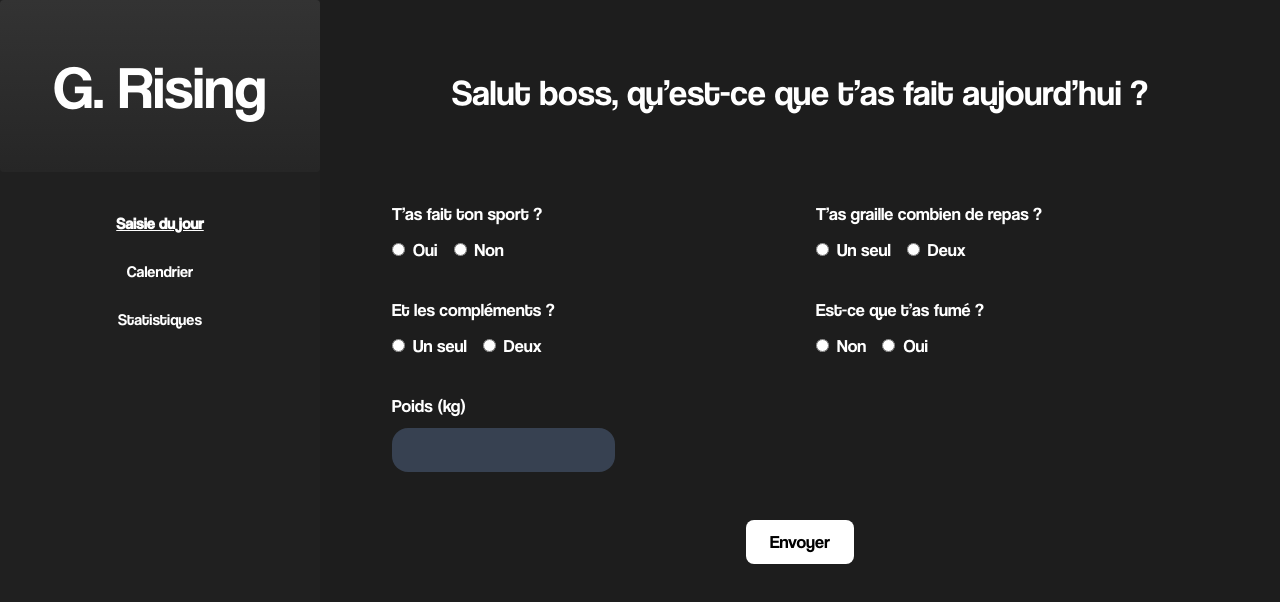
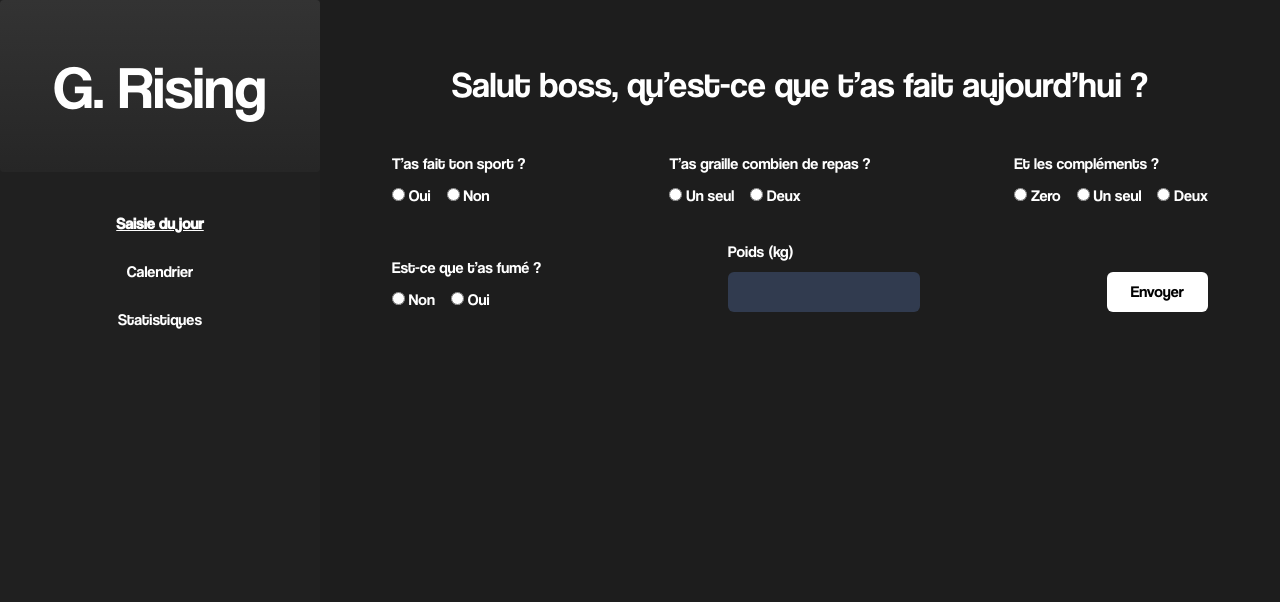
Before and after one commit to GBuard/g-rising, a React (Create React App) app in the folder client/: page / in a window 1280 px wide. Shown: the top 602 px of the page. Built offline with nearby package versions, Linux system fonts and the light colour scheme.

Commit message:
Background image test

```diff
--- a/client/src/index.css
+++ b/client/src/index.css
@@ -5,3 +5,48 @@ body {
 @tailwind base;
 @tailwind components;
 @tailwind utilities;
+
+@layer utilities {
+    .card-glass {
+        @apply rounded-xl p-6 text-center flex flex-col items-center justify-center shadow-lg backdrop-blur-md bg-white/5 border border-white/10;
+    }
+
+    .animate-fade-in {
+        animation: fadeIn 0.4s ease-out forwards;
+        opacity: 0;
+        transform: translateY(10px);
+    }
+
+    @keyframes fadeIn {
+        to {
+            opacity: 1;
+            transform: translateY(0);
+        }
+    }
+}
+
+.bg-animated {
+    background: linear-gradient(-45deg, #1d1d1d, #2c2c2c, #1d1d1d, #1d1d1d);
+    background-size: 400% 400%;
+    animation: bgGradient 20s ease infinite;
+}
+
+@keyframes bgGradient {
+    0% {
+        background-position: 0% 50%;
+    }
+    50% {
+        background-position: 100% 50%;
+    }
+    100% {
+        background-position: 0% 50%;
+    }
+}
+
+.bg-image {
+    background-image: url("/bg.jpg");
+    background-size: cover;
+    background-position: center;
+    background-repeat: no-repeat;
+    background-attachment: fixed;
+}
--- a/client/src/pages/SaisieDuJour.jsx
+++ b/client/src/pages/SaisieDuJour.jsx
@@ -1,48 +1,85 @@
-// SaisieDuJour.jsx
 import { useState } from "react";
 
 export default function SaisieDuJour() {
-    const [form, setForm] = useState({
-        sport: "",
-        repas: "",
-        complements: "",
-        cannabis: "",
-        poids: "",
+    const [sport, setSport] = useState(null);
+    const [repas, setRepas] = useState(null);
+    const [complements, setComplements] = useState(null);
+    const [cannabis, setCannabis] = useState(null);
+    const [poids, setPoids] = useState("");
+
+    const handleSubmit = async (e) => {
+        e.preventDefault();
+
+        if (
+            sport === null ||
+            repas === null ||
+            complements === null ||
+            cannabis === null ||
+            poids === ""
+        ) {
+            alert("Merci de remplir tous les champs !");
+            return;
+        }
+
+        const entry = {
+            date: new Date(), // Ajout de la date du jour
+            sport,
+            repas: parseInt(repas),
+            complements: parseInt(complements),
+            cannabis,
+            poids: parseFloat(poids),
+        };
+
+        try {
+            const res = await fetch("http://localhost:5000/api/entry", {
+                method: "POST",
+                headers: {
+                    "Content-Type": "application/json",
+                },
+                body: JSON.stringify(entry),
             });
 
-    const handleChange = (field, value) => {
-        setForm({ ...form, [field]: value });
-    };
-
-    const handleSubmit = (e) => {
-        e.preventDefault();
-        // ici tu envoies ton form avec fetch ou axios
-        console.log(form);
+            if (res.ok) {
+                alert("Données envoyées !");
+                // reset form
+                setSport(null);
+                setRepas(null);
+                setComplements(null);
+                setCannabis(null);
+                setPoids("");
+            } else {
+                alert("Erreur lors de l'envoi.");
+            }
+        } catch (error) {
+            alert("Erreur serveur.");
+            console.error(error);
+        }
     };
 
     return (
-        <div className="min-h-screen bg-[#1D1D1D] text-white p-10 flex flex-col items-center font-[Coolvetica]">
-            <h1 className="text-4xl mb-10 text-center">
+        <div className="min-h-screen bg-[#1D1D1D] text-white px-10 py-8">
+            <h2 className="text-3xl md:text-4xl text-center mb-12">
                 Salut boss, qu’est-ce que t’as fait aujourd’hui ?
-            </h1>
+            </h2>
 
             <form
                 onSubmit={handleSubmit}
-                className="w-full max-w-6xl grid grid-cols-1 md:grid-cols-2 gap-8 text-lg mt-12"
+                className="space-y-8 max-w-4xl mx-auto"
             >
-                {/* SPORT */}
-                <div>
-                    <p className="mb-2">T’as fait ton sport ?</p>
+                {/* LIGNE 1 */}
+                <div className="flex flex-col md:flex-row justify-between gap-8">
+                    {/* Sport */}
+                    <div className="flex flex-col space-y-2">
+                        <label className="">T’as fait ton sport ?</label>
                         <div className="flex gap-4">
                             <label>
                                 <input
                                     type="radio"
                                     name="sport"
                                     value="true"
-                                checked={form.sport === "true"}
-                                onChange={() => handleChange("sport", "true")}
-                                className="mr-2"
-                            />
+                                    checked={sport === true}
+                                    onChange={() => setSport(true)}
+                                />{" "}
                                 Oui
                             </label>
                             <label>
@@ -50,28 +87,28 @@ export default function SaisieDuJour() {
                                     type="radio"
                                     name="sport"
                                     value="false"
-                                checked={form.sport === "false"}
-                                onChange={() => handleChange("sport", "false")}
-                                className="mr-2"
-                            />
+                                    checked={sport === false}
+                                    onChange={() => setSport(false)}
+                                />{" "}
                                 Non
                             </label>
                         </div>
                     </div>
 
-                {/* REPAS */}
-                <div>
-                    <p className="mb-2">T’as graille combien de repas ?</p>
+                    {/* Repas */}
+                    <div className="flex flex-col space-y-2">
+                        <label className="">
+                            T’as graille combien de repas ?
+                        </label>
                         <div className="flex gap-4">
                             <label>
                                 <input
                                     type="radio"
                                     name="repas"
                                     value="1"
-                                checked={form.repas === "1"}
-                                onChange={() => handleChange("repas", "1")}
-                                className="mr-2"
-                            />
+                                    checked={repas === "1"}
+                                    onChange={(e) => setRepas(e.target.value)}
+                                />{" "}
                                 Un seul
                             </label>
                             <label>
@@ -79,30 +116,40 @@ export default function SaisieDuJour() {
                                     type="radio"
                                     name="repas"
                                     value="2"
-                                checked={form.repas === "2"}
-                                onChange={() => handleChange("repas", "2")}
-                                className="mr-2"
-                            />
+                                    checked={repas === "2"}
+                                    onChange={(e) => setRepas(e.target.value)}
+                                />{" "}
                                 Deux
                             </label>
                         </div>
                     </div>
 
-                {/* COMPLÉMENTS */}
-                <div>
-                    <p className="mb-2">Et les compléments ?</p>
+                    {/* Compléments */}
+                    <div className="flex flex-col space-y-2">
+                        <label className="">Et les compléments ?</label>
                         <div className="flex gap-4">
                             <label>
                                 <input
                                     type="radio"
                                     name="complements"
+                                    value="0"
+                                    checked={complements === "0"}
+                                    onChange={(e) =>
+                                        setComplements(e.target.value)
+                                    }
+                                />{" "}
+                                Zero
+                            </label>
+                            <label>
+                                <input
+                                    type="radio"
+                                    name="complements"
                                     value="1"
-                                checked={form.complements === "1"}
-                                onChange={() =>
-                                    handleChange("complements", "1")
+                                    checked={complements === "1"}
+                                    onChange={(e) =>
+                                        setComplements(e.target.value)
                                     }
-                                className="mr-2"
-                            />
+                                />{" "}
                                 Un seul
                             </label>
                             <label>
@@ -110,32 +157,31 @@ export default function SaisieDuJour() {
                                     type="radio"
                                     name="complements"
                                     value="2"
-                                checked={form.complements === "2"}
-                                onChange={() =>
-                                    handleChange("complements", "2")
+                                    checked={complements === "2"}
+                                    onChange={(e) =>
+                                        setComplements(e.target.value)
                                     }
-                                className="mr-2"
-                            />
+                                />{" "}
                                 Deux
                             </label>
                         </div>
                     </div>
+                </div>
 
-                {/* CANNABIS */}
-                <div>
-                    <p className="mb-2">Est-ce que t’as fumé ?</p>
+                {/* LIGNE 2 */}
+                <div className="flex flex-col md:flex-row justify-between gap-8 items-end">
+                    {/* Cannabis */}
+                    <div className="flex flex-col space-y-2">
+                        <label className="">Est-ce que t’as fumé ?</label>
                         <div className="flex gap-4">
                             <label>
                                 <input
                                     type="radio"
                                     name="cannabis"
                                     value="false"
-                                checked={form.cannabis === "false"}
-                                onChange={() =>
-                                    handleChange("cannabis", "false")
-                                }
-                                className="mr-2"
-                            />
+                                    checked={cannabis === false}
+                                    onChange={() => setCannabis(false)}
+                                />{" "}
                                 Non
                             </label>
                             <label>
@@ -143,34 +189,29 @@ export default function SaisieDuJour() {
                                     type="radio"
                                     name="cannabis"
                                     value="true"
-                                checked={form.cannabis === "true"}
-                                onChange={() =>
-                                    handleChange("cannabis", "true")
-                                }
-                                className="mr-2"
-                            />
+                                    checked={cannabis === true}
+                                    onChange={() => setCannabis(true)}
+                                />{" "}
                                 Oui
                             </label>
                         </div>
                     </div>
 
-                {/* POIDS */}
-                <div className="md:col-span-2">
-                    <p className="mb-2">Poids (kg)</p>
+                    {/* Poids */}
+                    <div className="flex flex-col space-y-2">
+                        <label className="">Poids (kg)</label>
                         <input
                             type="number"
-                        name="poids"
-                        value={form.poids}
-                        onChange={(e) => handleChange("poids", e.target.value)}
-                        className="p-2 rounded-2xl bg-gray-700 text-white"
+                            value={poids}
+                            onChange={(e) => setPoids(e.target.value)}
+                            className="bg-[#313b4f] text-white px-4 py-2 rounded-md w-48"
                         />
                     </div>
 
-                {/* BOUTON */}
-                <div className="md:col-span-2 flex justify-center mt-4">
+                    {/* Bouton */}
                     <button
                         type="submit"
-                        className="bg-white hover:bg-white/80 transition-colors px-6 py-2 rounded-lg text-black"
+                        className="bg-white hover:bg-white/80 px-6 py-2 rounded-md text-black transition duration-200"
                     >
                         Envoyer
                     </button>
```
Also changed, not shown: client/src/pages/Statistiques.jsx (+53 -42 lines), 2 other files (tests, documents, lock files or other folders). Lines whose indentation alone changed are shown as unchanged.
